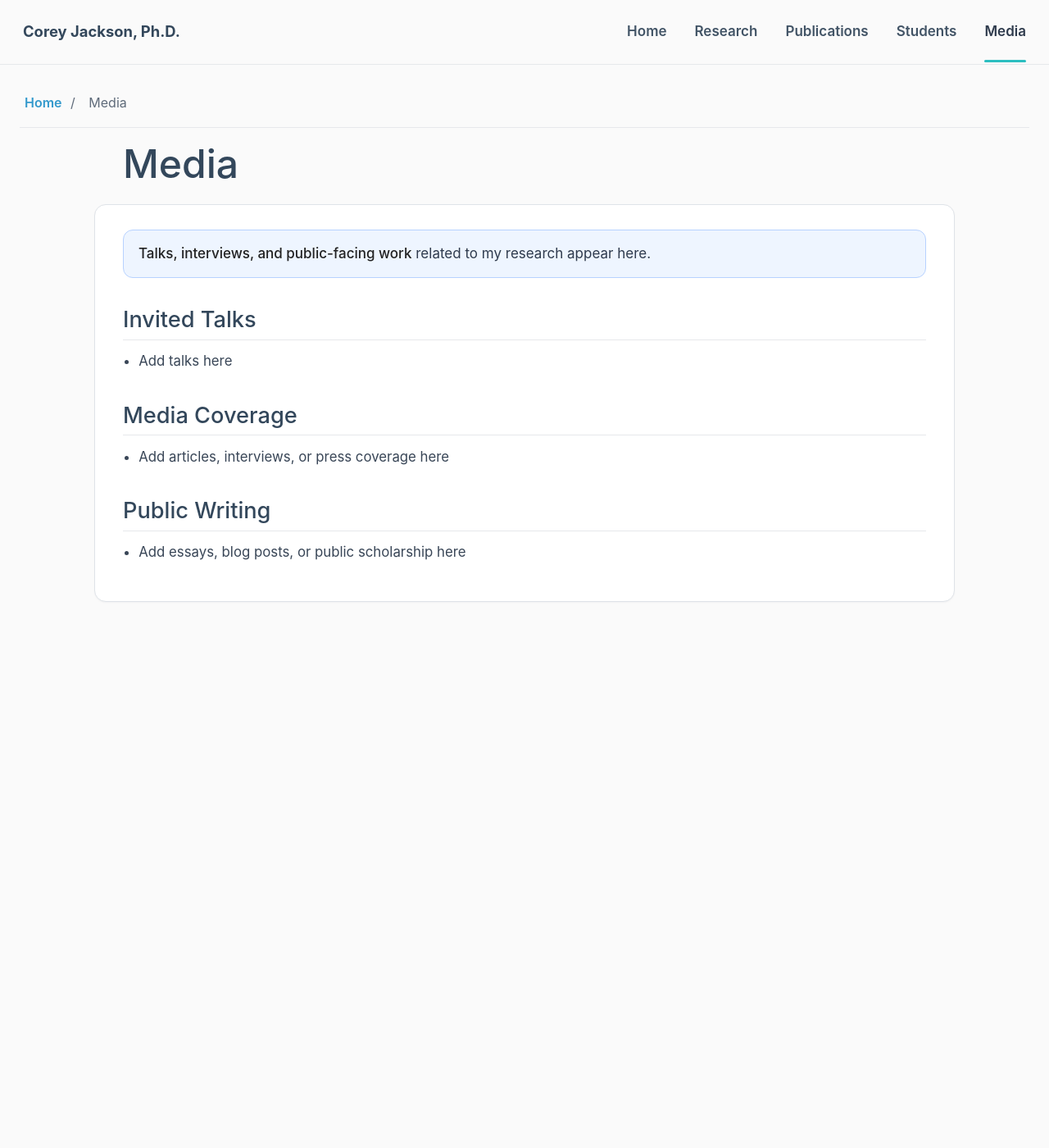
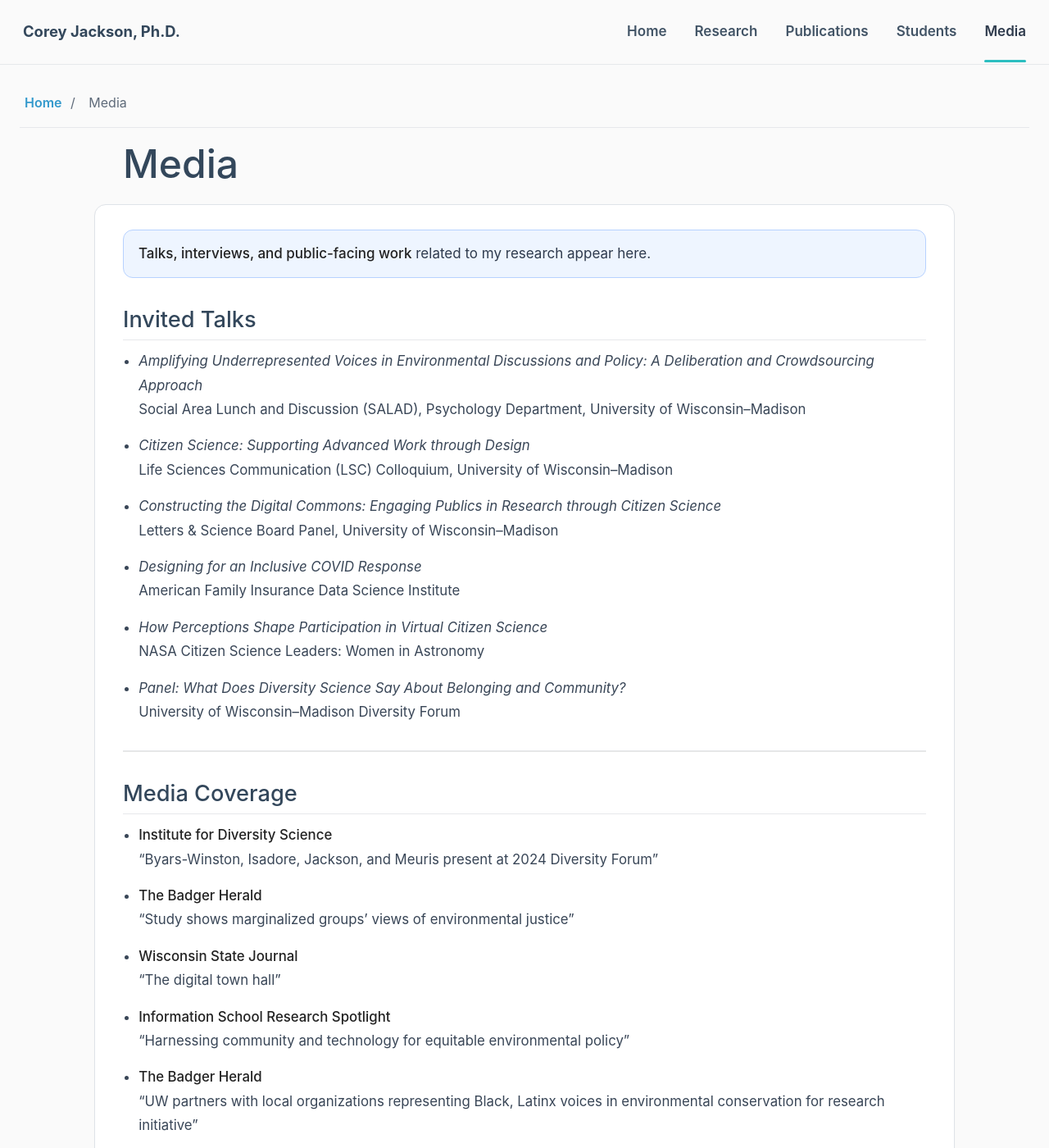
Before and after one commit to cjacks04/cjacks04.github.io, a Jekyll site: the page built from media.md, in a window 1280 px wide and 1400 px high. Shown: the whole window at 82% size. Built offline with Jekyll 4.4.1, drawn with Linux system fonts in a browser that asks for light colours; nearby versions of some CDN libraries; a style sheet for code colours, icons or effects is not loaded; some of the changed text lies outside the part shown.

Commit message:
media add

```diff
--- a/media.md
+++ b/media.md
@@ -10,12 +10,64 @@ permalink: /media/
 
 ## Invited Talks
 
-- Add talks here
+- *Amplifying Underrepresented Voices in Environmental Discussions and Policy: A Deliberation and Crowdsourcing Approach*
+  Social Area Lunch and Discussion (SALAD), Psychology Department, University of Wisconsin–Madison
+
+- *Citizen Science: Supporting Advanced Work through Design*
+  Life Sciences Communication (LSC) Colloquium, University of Wisconsin–Madison
+
+- *Constructing the Digital Commons: Engaging Publics in Research through Citizen Science*
+  Letters & Science Board Panel, University of Wisconsin–Madison
+
+- *Designing for an Inclusive COVID Response*
+  American Family Insurance Data Science Institute
+
+- *How Perceptions Shape Participation in Virtual Citizen Science*
+  NASA Citizen Science Leaders: Women in Astronomy
+
+- *Panel: What Does Diversity Science Say About Belonging and Community?*
+  University of Wisconsin–Madison Diversity Forum
+
+---
 
 ## Media Coverage
 
-- Add articles, interviews, or press coverage here
+- **Institute for Diversity Science**
+  “Byars-Winston, Isadore, Jackson, and Meuris present at 2024 Diversity Forum”
+
+- **The Badger Herald**
+  “Study shows marginalized groups’ views of environmental justice”
+
+- **Wisconsin State Journal**
+  “The digital town hall”
+
+- **Information School Research Spotlight**
+  “Harnessing community and technology for equitable environmental policy”
+
+- **The Badger Herald**
+  “UW partners with local organizations representing Black, Latinx voices in environmental conservation for research initiative”
+
+- **UniverCity Alliance**
+  “UW–Madison research team partners with Dane County organizations to host environmental justice discussions”
+
+- **Wisconsin Public Radio**
+  “UW Researchers Using Computer Modeling, Social Science To Improve Vaccine Delivery”
+
+- **University of Wisconsin News**
+  “Research aims to give everyone a fair shot at accessing COVID-19 vaccines”
+
+- **On Wisconsin Magazine**
+  “Toward a Fairer Vaccine”
+
+- **University of Wisconsin News**
+  “Off to a busy start, data institute responds to COVID and seeks director”
+
+- **On Wisconsin Magazine**
+  “A New Age of Technology”
+
+---
 
 ## Public Writing
 
-- Add essays, blog posts, or public scholarship here
+I keep an accessible blog of our research papers here:
+[MadCollab (UW-Madison)](https://medium.com/uw-madison-madcollab-research)
```
